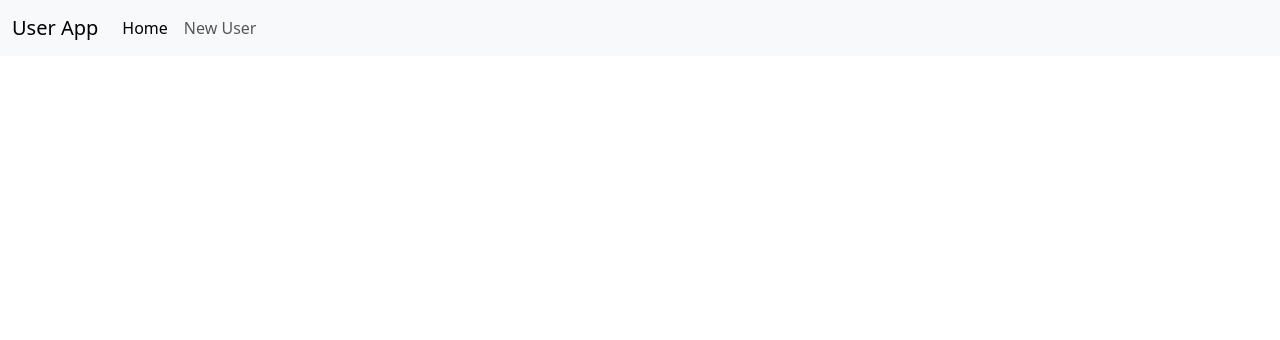
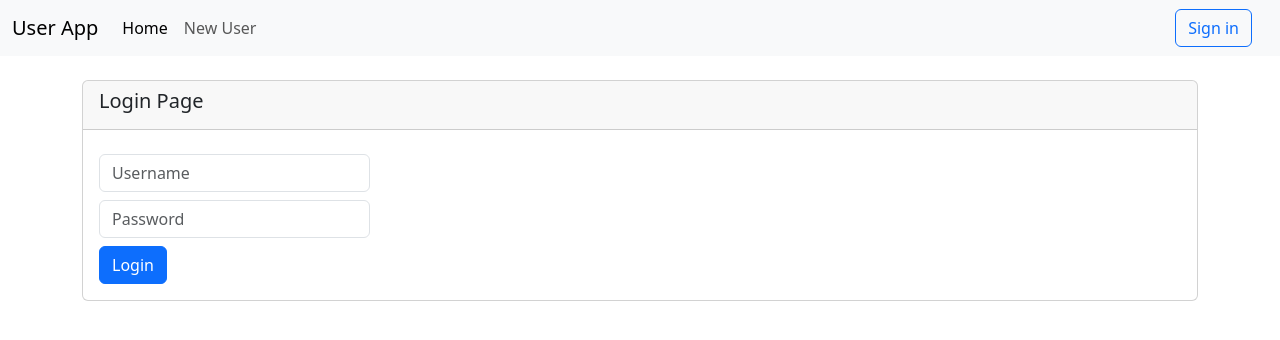
Before and after one commit to martinbohorquez/user-app-ng, an Angular app: page /login in a window 1280 px wide. Before the commit this address led to /. Shown: the top 340 px of the page. Built offline with nearby package versions, Linux system fonts and the light colour scheme.

Commit message:
create auth component to submit Login form, create guard and navigate to /login, add login path in routes and activate authGuard. Finally, create a button in 'Sign in' in navbar, and emit username and password to user component

```diff
--- a/src/app/app.routes.ts
+++ b/src/app/app.routes.ts
@@ -1,6 +1,8 @@
 import { Routes } from '@angular/router';
+import { AuthComponent } from './components/auth/auth.component';
 import { UserFormComponent } from './components/user-form/user-form.component';
 import { UserComponent } from './components/user/user.component';
+import { authGuard } from './guards/auth.guard';
 
 export const routes: Routes = [
 	{
@@ -18,10 +20,16 @@ export const routes: Routes = [
 	},
 	{
 		path: 'users/create',
-		component: UserFormComponent
+		component: UserFormComponent,
+		canActivate: [authGuard]
 	},
 	{
 		path: 'users/edit/:id',
-		component: UserFormComponent
+		component: UserFormComponent,
+		canActivate: [authGuard]
+	},
+	{
+		path: 'login',
+		component: AuthComponent
 	}
 ];
--- /dev/null
+++ b/src/app/components/auth/auth.component.html
@@ -0,0 +1,13 @@
+<div class="card">
+    <div class="card-header">
+        <h5 class="card-title">Login Page</h5>
+    </div>
+    <div class="card-body">
+        <form (ngSubmit)="onSubmit()">
+            <input name="username" class="form-control my-2 w-25" placeholder="Username" [(ngModel)]="user.username">
+            <input name="password" class="form-control my-2 w-25" placeholder="Password" [(ngModel)]="user.password"
+                type="password">
+            <button class="btn btn-primary" type="submit">Login</button>
+        </form>
+    </div>
+</div>
--- /dev/null
+++ b/src/app/components/auth/auth.component.ts
@@ -0,0 +1,32 @@
+import { Component } from '@angular/core';
+import { FormsModule } from '@angular/forms';
+import Swal from 'sweetalert2';
+import { User } from '../../models/users';
+import { SharingDataService } from '../../services/sharing-data.service';
+
+@Component({
+	selector: 'app-auth',
+	standalone: true,
+	imports: [FormsModule],
+	templateUrl: './auth.component.html',
+	styleUrl: './auth.component.css'
+})
+export class AuthComponent {
+	user: User;
+
+	constructor(private sharingData: SharingDataService) {
+		this.user = new User();
+	}
+
+	onSubmit() {
+		if (!this.user.username || !this.user.password) {
+			Swal.fire({
+				title: 'Error de validación',
+				text: 'Usuario y password requeridos!',
+				icon: 'error'
+			});
+		} else {
+			this.sharingData.handlerLoginEventEmitter.emit({ username: this.user.username, password: this.user.password });
+		}
+	}
+}
--- a/src/app/components/navbar/navbar.component.html
+++ b/src/app/components/navbar/navbar.component.html
@@ -5,7 +5,7 @@
             aria-controls="navbarSupportedContent" aria-expanded="false" aria-label="Toggle navigation">
             <span class="navbar-toggler-icon"></span>
         </button>
-        <div class="collapse navbar-collapse" id="navbarSupportedContent">
+        <div class="collapse navbar-collapse" id="navbarNav">
             <ul class="navbar-nav">
                 <li class="nav-item">
                     <a class="nav-link active" aria-current="page" [routerLink]="['/users']"
@@ -16,5 +16,11 @@
                 </li>
             </ul>
         </div>
+        <div class="collapse navbar-collapse justify-content-end" id="navbarAuth">
+            <span class="nav-item nav-link text-primary mx-3">
+                <a class="btn btn-outline-primary" [routerLink]="['/login']">Sign in</a>
+            </span>
+
+        </div>
     </div>
 </nav>
--- a/src/app/components/user-app.component.ts
+++ b/src/app/components/user-app.component.ts
@@ -36,6 +36,13 @@ export class UserAppComponent implements OnInit {
 		this.removeUser();
 		this.findUserById();
 		this.pageUserEvent();
+		this.handlerLogin();
+	}
+
+	handlerLogin() {
+		this.sharingData.handlerLoginEventEmitter.subscribe(({ username, password }) => {
+			console.log(username + ' ' + password);
+		});
 	}
 
 	pageUserEvent() {
--- /dev/null
+++ b/src/app/guards/auth.guard.ts
@@ -0,0 +1,7 @@
+import { inject } from '@angular/core';
+import { CanActivateFn, Router } from '@angular/router';
+
+export const authGuard: CanActivateFn = (route, state) => {
+	inject(Router).navigate(['/login']);
+	return false;
+};
--- a/src/app/services/sharing-data.service.ts
+++ b/src/app/services/sharing-data.service.ts
@@ -11,6 +11,7 @@ export class SharingDataService {
 	private _selectUserEventEmitter: EventEmitter<User> = new EventEmitter();
 	private _errorUserFormEventEmitter: EventEmitter<User> = new EventEmitter();
 	private _pageUsersEventEmitter: EventEmitter<any> = new EventEmitter();
+	private _handlerLoginEventEmitter: EventEmitter<any> = new EventEmitter();
 
 	constructor() {}
 
@@ -37,4 +38,8 @@ export class SharingDataService {
 	get pageUsersEventEmitter(): EventEmitter<any> {
 		return this._pageUsersEventEmitter;
 	}
+
+	get handlerLoginEventEmitter(): EventEmitter<any> {
+		return this._handlerLoginEventEmitter;
+	}
 }
```
Also changed, not shown: src/app/components/auth/auth.component.css (added), 2 other files (tests, documents, lock files or other folders).
